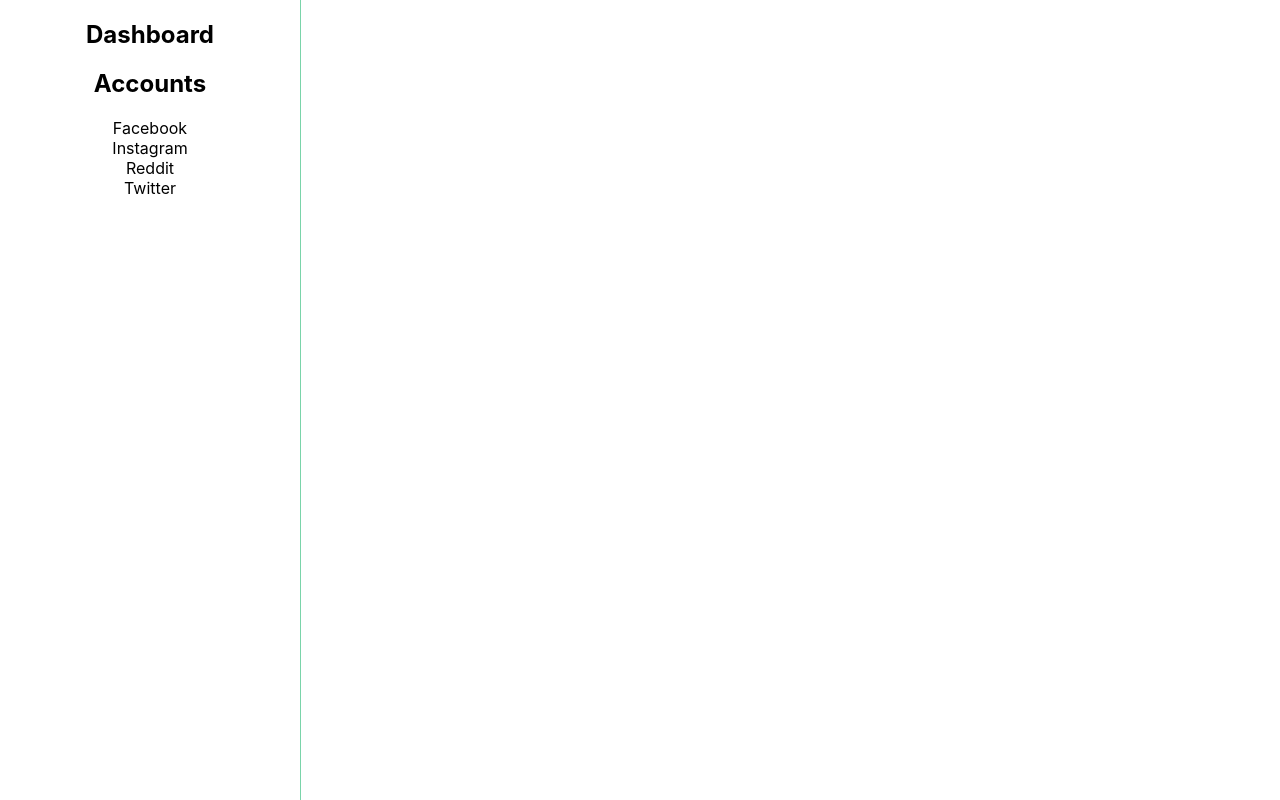
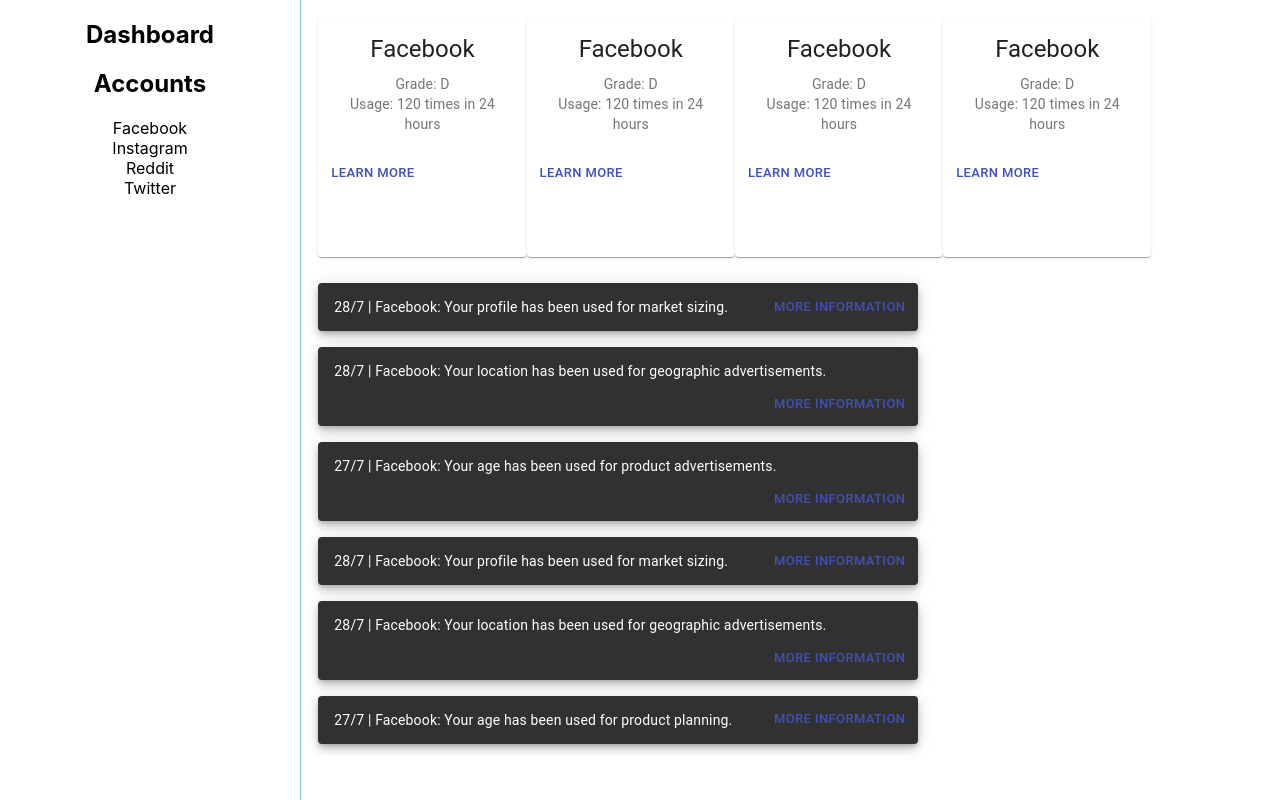
Before and after one commit to Boqian-Ma/sync-hack-2020-macrohard, a React (Create React App) app: page / in a window 1280 px wide. Built offline with nearby package versions, Linux system fonts and the light colour scheme.

Commit message:
Added container styling

```diff
--- a/src/components/AccountCard.js
+++ b/src/components/AccountCard.js
@@ -10,14 +10,14 @@
 
 const useStyles = makeStyles({
   root: {
-    maxWidth: 345,
+    minWidth: 180,
   },
   media: {
-    height: 140,
+    height: '10%',
   },
 });
 
-export default function MediaCard() {
+export default function MediaCard(props) {
   const classes = useStyles();
 
   return (
@@ -25,7 +25,6 @@
       <CardActionArea>
         <CardMedia
           className={classes.media}
-          image="/static/images/cards/Facebook.jpg"
           title="Facebook Logo"
         />
         <CardContent>
--- /dev/null
+++ b/src/components/Content.css
@@ -0,0 +1,34 @@
+.container {
+    display: flex;
+    position: fixed;
+    height: 100%;
+}
+
+.top-container {
+    margin: 1%;
+    padding: 1%;
+    height: 30%;
+    display: flex;
+    flex-direction: row;
+}
+
+.bottom-container {
+    margin: 1%;
+    padding: 1%;
+    height: 30%;
+    display: flex;
+    flex-direction: row;
+}
+
+.side-container {
+    display: flex;
+    height: 100%;
+}
+
+.item {
+    display: flex;
+}
+
+.feed {
+
+}
--- a/src/components/Content.js
+++ b/src/components/Content.js
@@ -1,12 +1,14 @@
 import React, { useState } from 'react'
 import { Grid, Card, Button, Typography } from '@material-ui/core';
-import { Sidebar } from '../components';
-// import './Component.css'
+import { AccountCard, FacebookFeed, Sidebar } from '../components';
+import './Content.css'
 
-export default function Component(props) {
+export default function Content(props) {
     var accounts = ["Facebook", "Instagram", "Reddit", "Twitter"]
     return (
-        <Sidebar width={300} height={"100vh"}>
+        <div className="container">
+            <div className="side-container">
+                <Sidebar width={300} height={"100%"}>
                     <h2>Dashboard</h2>
                     <h2>Accounts</h2>
                     {accounts.map((web, idx) => {
@@ -16,7 +18,19 @@
                             </div>
                         )
                     })}
-
                 </Sidebar>
+            </div>
+            <div className="body-container">
+                <div className="top-container">
+                    <AccountCard className="item"></AccountCard>
+                    <AccountCard className="item"></AccountCard>
+                    <AccountCard className="item"></AccountCard>
+                    <AccountCard className="item"></AccountCard>
+                </div>
+                <div className="bottom-container">
+                    <FacebookFeed></FacebookFeed>
+                </div>
+            </div>
+        </div>
     )
 }
--- a/src/components/Sidebar.css
+++ b/src/components/Sidebar.css
@@ -1,5 +1,5 @@
 .side-bar {
-    height: 100% !important;
+    height: 100%;
     display: flex;
     flex-direction: column;
     border-right: 1px solid;
@@ -21,3 +21,8 @@
     border-color: rgba(64, 194, 133, 0.693);
     border-left: 0;
 }
+
+.content {
+    margin: 0;
+    padding: 0;
+}
--- a/src/components/Sidebar.js
+++ b/src/components/Sidebar.js
@@ -22,7 +22,7 @@
                 style={{
                     transform: `translatex(${xPosition}px)`,
                     width: width,
-                    minHeight: height
+                    minHeight: '100%'
                 }}
             >
                 {/* <button
--- a/src/components/index.js
+++ b/src/components/index.js
@@ -1,3 +1,5 @@
+export { default as AccountCard } from './AccountCard';
 export { default as Component } from './Component';
 export { default as Content } from './Content';
+export { default as FacebookFeed } from './FacebookFeed';
 export { default as Sidebar } from './Sidebar';
```
Lines whose indentation alone changed are shown as unchanged.
